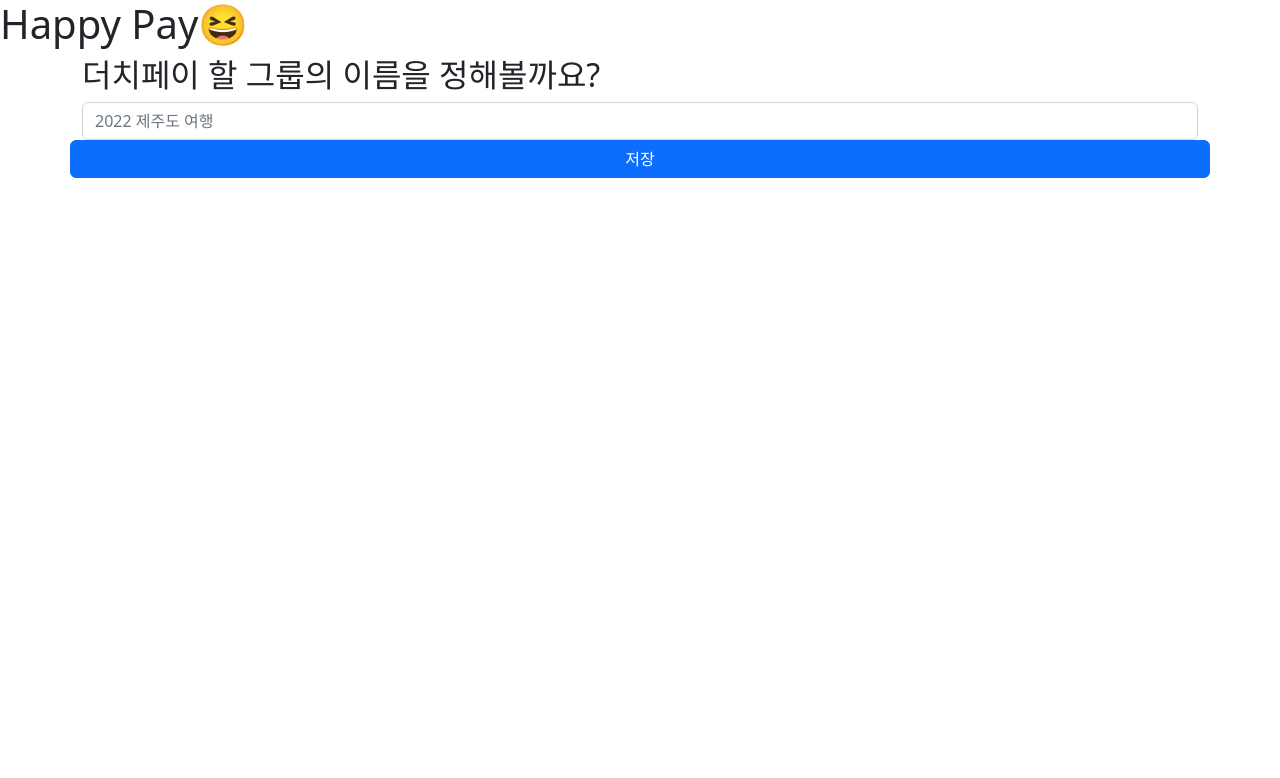
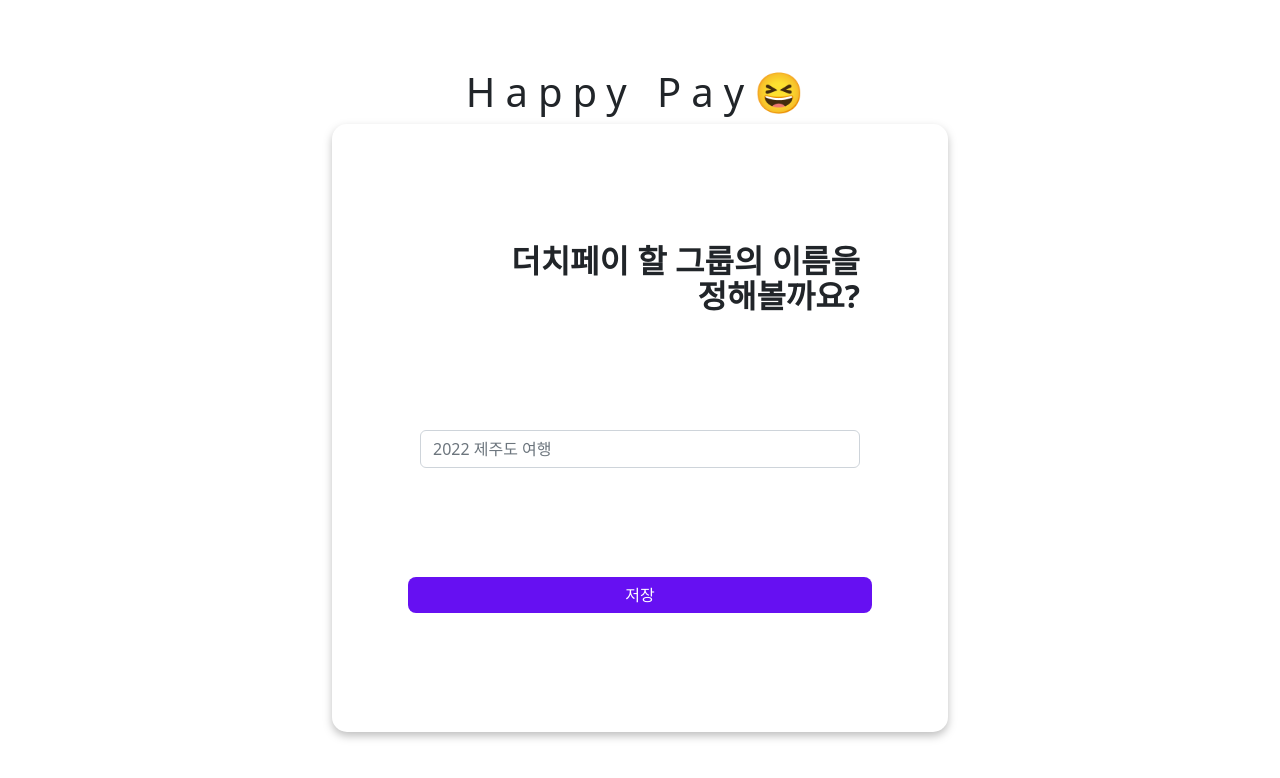
Before and after one commit to minuk3508/happy-pay, a React (Create React App) app: page / in a window 1280 px wide. Shown: the top 778 px of the page. Built offline with nearby package versions, Linux system fonts and the light colour scheme.

Commit message:
그룹 생성페이지 1차 스타일 적용

```diff
--- a/package.json
+++ b/package.json
@@ -12,6 +12,7 @@
     "react-router-dom": "^6.4.3",
     "react-scripts": "5.0.1",
     "recoil": "^0.7.6",
+    "styled-components": "^5.3.6",
     "web-vitals": "^2.1.4"
   },
   "scripts": {
--- a/src/Components/CenteredOverlayForm.jsx
+++ b/src/Components/CenteredOverlayForm.jsx
@@ -1,3 +1,24 @@
-export default function CenteredOverlayForm() {
-  return <div>CenteredOverlayForm</div>;
+import styled from "styled-components";
+import { Container } from "react-bootstrap";
+import OverlayWrapper from "./Shared/OverlayWrapper";
+
+export default function CenteredOverlayForm({ children }) {
+  return (
+    <CentralizedContainer>
+      <StyledHeader>Happy Pay😆</StyledHeader>
+      <OverlayWrapper>{children}</OverlayWrapper>
+    </CentralizedContainer>
+  );
 }
+const StyledHeader = styled.h1`
+  font-weight: 200;
+  letter-spacing: 10px;
+`;
+const CentralizedContainer = styled(Container)`
+  display: flex;
+  flex-direction: column;
+  justify-content: center;
+  align-items: center;
+  width: 50vw;
+  min-height: 100vh;
+`;
--- a/src/Components/CreateGroup.jsx
+++ b/src/Components/CreateGroup.jsx
@@ -1,3 +1,4 @@
+import styled from "styled-components";
 import { useState } from "react";
 import { Container, Form, Row, Button } from "react-bootstrap";
 import { useRecoilState } from "recoil";
@@ -26,14 +27,14 @@
     setGroupName(event.target.value);
   };
   return (
-    <div>
-      <h1>Happy Pay😆</h1>
+    <CenteredOverlayForm>
       <Container>
         <Form noValidate validated={validated} onSubmit={handleSubmit}>
-          <Row>
-            <h2>더치페이 할 그룹의 이름을 정해볼까요?</h2>
+          <StyledRow>
+            <Row className="aligin-items-start">
+              <StyledH2>더치페이 할 그룹의 이름을 정해볼까요?</StyledH2>
             </Row>
-          <Row>
+            <Row className="aligin-items-center">
               <Form.Group controlId="validationGroupName">
                 <Form.Control
                   type="text"
@@ -41,17 +42,46 @@
                   placeholder="2022 제주도 여행"
                   onChange={typingGroupName}
                 />
-              <Form.Control.Feedback type="invalid" data-valid={validGroupName}>
+                <Form.Control.Feedback
+                  type="invalid"
+                  data-valid={validGroupName}
+                >
                   그룹 이름을 입력해 주세요
                 </Form.Control.Feedback>
               </Form.Group>
             </Row>
-          <Row>
-            <Button type="submit">저장</Button>
+            <Row className="aligin-items-end">
+              <StyledSubmitButton>저장</StyledSubmitButton>
             </Row>
+          </StyledRow>
         </Form>
       </Container>
-      {/* <CenteredOverlayForm /> */}
-    </div>
+    </CenteredOverlayForm>
   );
 }
+
+const StyledH2 = styled.h2`
+  text-align: right;
+  overflow-wrap: break-word;
+  word-break: keep-all;
+  font-weight: 700;
+  line-height: 35px;
+`;
+
+const StyledSubmitButton = styled(Button).attrs({
+  type: "submit",
+})`
+  background-color: #6610f2;
+  border-radius: 8px;
+  border: none;
+  :hover {
+    background-color: #955af5;
+    filter: brightness(80%);
+  }
+`;
+
+const StyledRow = styled(Row)`
+  align-items: center;
+  justify-content: center;
+  height: 60vh;
+`;
--- /dev/null
+++ b/src/Components/Shared/OverlayWrapper.jsx
@@ -0,0 +1,13 @@
+import styled from "styled-components";
+
+export default function OverlayWrapper({ children }) {
+  return <Container>{children}</Container>;
+}
+
+const Container = styled.div`
+  min-height: ${(props) => props.minHeight || "0"};
+  padding: ${(props) => props.padding || "5vw"};
+  background-color: white;
+  border-radius: 15px;
+  filter: drop-shadow(0px 4px 4px rgba(0, 0, 0, 0.25));
+`;
```
Also changed, not shown: 1 other file (tests, documents, lock files or other folders). Lines whose indentation alone changed are shown as unchanged.
